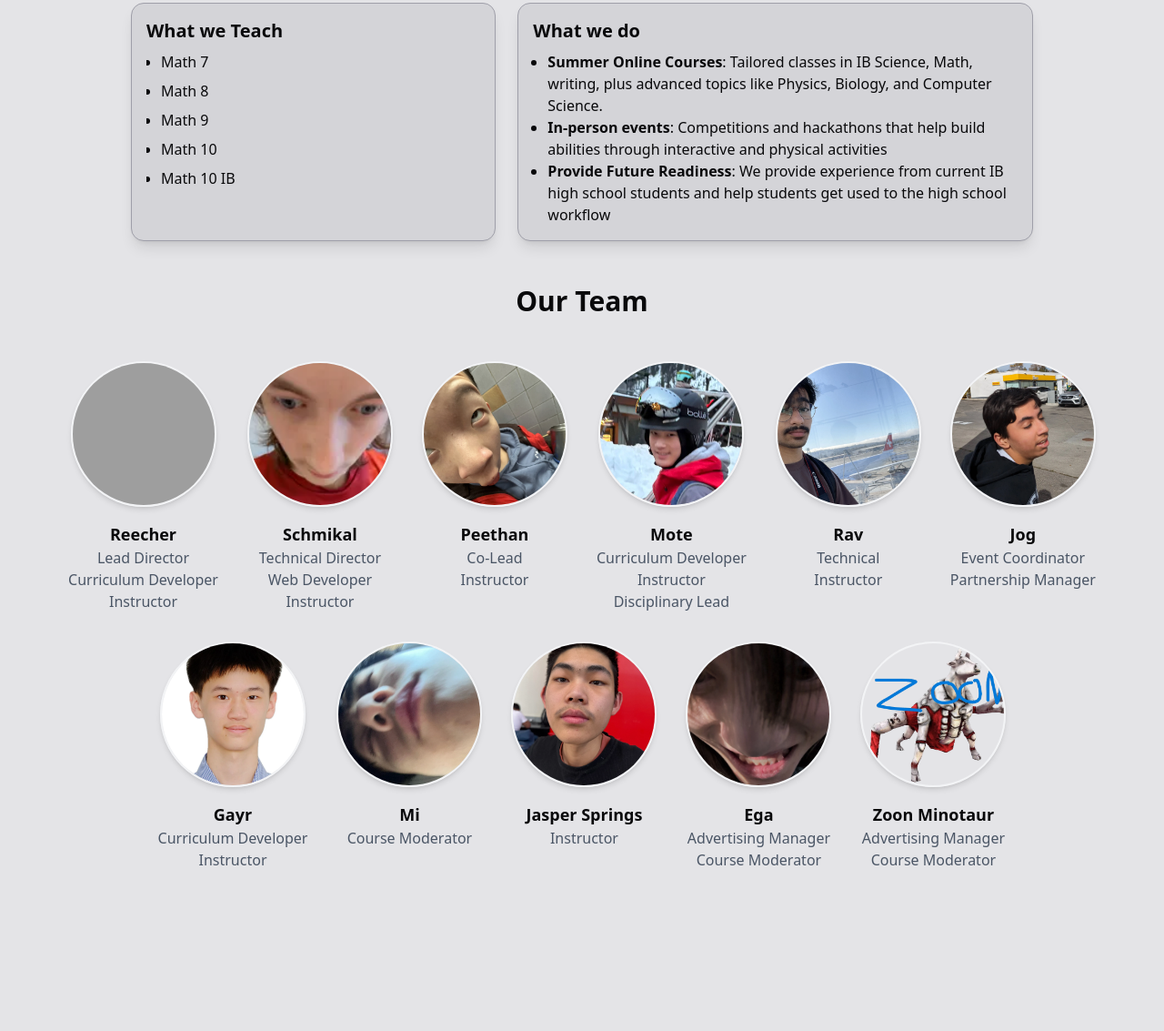
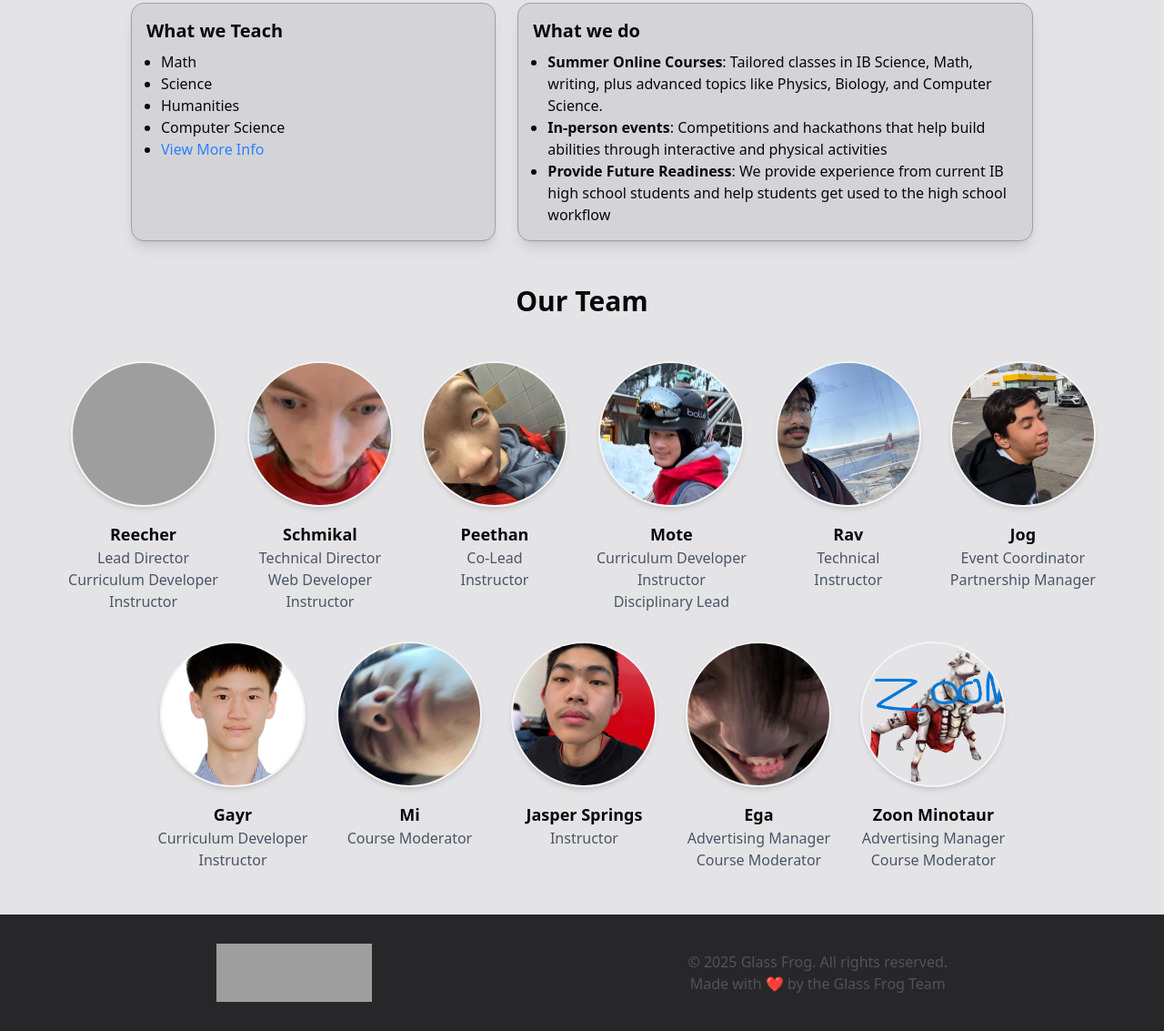
Before and after one commit to Shuflduf/Glass-Frog, an Astro site: page / in a window 1280 px wide. Shown: the part 963-2096 px from the top of the page at 91% size. Before the commit the page ends 1968 px from the top, so only its background shows below. Built offline with nearby package versions, Linux system fonts and the light colour scheme; Astro itself is replaced by a stand-in of ours; grey boxes are pictures that could not be loaded.

Commit message:
feat: added footer and removed register page

```diff
--- /dev/null
+++ b/src/components/Footer.astro
@@ -0,0 +1,18 @@
+<div class="bg-zinc-800 w-screen h-16 flex items-center justify-around p-16">
+  <div class="flex items-center justify-center text-zinc-200">
+    <a href="https://discord.gg/mSMmAKha9e" class="h-16">
+      <img
+        src="https://img.icons8.com/?size=100&id=YmmZ2YsHiv59&format=png&color=e4e4e7"
+class="h-full"
+      />
+    </a>
+
+    <a href="mailto:glassfrogacademy@gmail.com" class="h-16 bg-zinc-20">
+      <img src="https://img.icons8.com/?size=100&id=Kdxoczl8qte4&format=png&color=e4e4e7" class="h-full"/>
+    </a>
+  </div>
+  <div class="text-zinc-600 text-center">
+    <p>&copy 2025 Glass Frog. All rights reserved.</p>
+    <p>Made with ❤️ by the Glass Frog Team</p>
+  </div>
+</div>
--- a/src/pages/index.astro
+++ b/src/pages/index.astro
@@ -2,6 +2,7 @@
 import "../styles/global.css";
 
 import NavBar from "@/components/NavBar.astro";
+import Footer from "@/components/Footer.astro";
 
 import Hero from "./parts/Hero.astro";
 import BentoBox from "./parts/BentoBox.astro";
@@ -22,5 +23,6 @@ import TeamView from "./parts/TeamView.astro";
     <Hero />
     <BentoBox />
     <TeamView />
+    <Footer />
   </body>
 </html>
--- a/src/pages/parts/BentoBox.astro
+++ b/src/pages/parts/BentoBox.astro
@@ -2,22 +2,7 @@
 import BentoItem from "../../components/BentoItem.astro";
 import { ScrollArea } from "../../components/ui/scroll-area";
 
-const classes = [
-  "Math 7",
-  "Math 8",
-  "Math 9",
-  "Math 10",
-  "Math 10 IB",
-  "Math 20 IB",
-  "Science 10 IB",
-  "Science 20 IB",
-  "Biology 20 IB",
-  "Chemistry 20",
-  "Compositional Writing 10",
-  "Reading Comprehension 10",
-  "Web Design and Development",
-  "Systems Engineering and Programming",
-];
+const classes = ["Math", "Science", "Humanities", "Computer Science"];
 ---
 
 <div class="flex flex-col justify-center max-w-5xl mx-auto gap-6 px-4">
@@ -50,11 +35,21 @@ const classes = [
         view more button leading to the classes page
       -->
       <h2 class="text-xl font-bold mb-2">What we Teach</h2>
-      <ScrollArea className="w-full h-40" client:load>
-        <ul class="list-disc pl-4">
-          {classes.map((clas) => <li class="mb-2">{clas}</li>)}
-        </ul>
-      </ScrollArea>
+      <!-- <ScrollArea className="w-full h-40" client:load> -->
+      <!--   <ul class="list-disc pl-4"> -->
+      <!--     {classes.map((clas) => <li class="mb-2">{clas}</li>)} -->
+      <!--   </ul> -->
+      <!-- </ScrollArea> -->
+      <ul class="list-disc pl-4">
+        {classes.map((clas) => <li>{clas}</li>)}
+        <li>
+          <button class="text-blue-500 background-zinc-800">
+            <a href="/classes" class="text-blue-500 hover:underline">
+              View More Info
+            </a>
+          </button>
+        </li>
+      </ul>
     </BentoItem>
     <BentoItem classes="flex-1/2">
       <h2 class="text-xl font-bold mb-2">What we do</h2>
--- a/src/pages/register.astro
+++ /dev/null
@@ -1,8 +0,0 @@
-<iframe
-  src="https://docs.google.com/forms/d/e/1FAIpQLSfN1nHc2AWuhgXPxfpm6KuUDXZQoEmFyMwmXDNUTvLROaf8ag/viewform?embedded=true"
-  width="640"
-  height="1215"
-  frameborder="0"
-  marginheight="0"
-  marginwidth="0">Loading…</iframe
->
```
